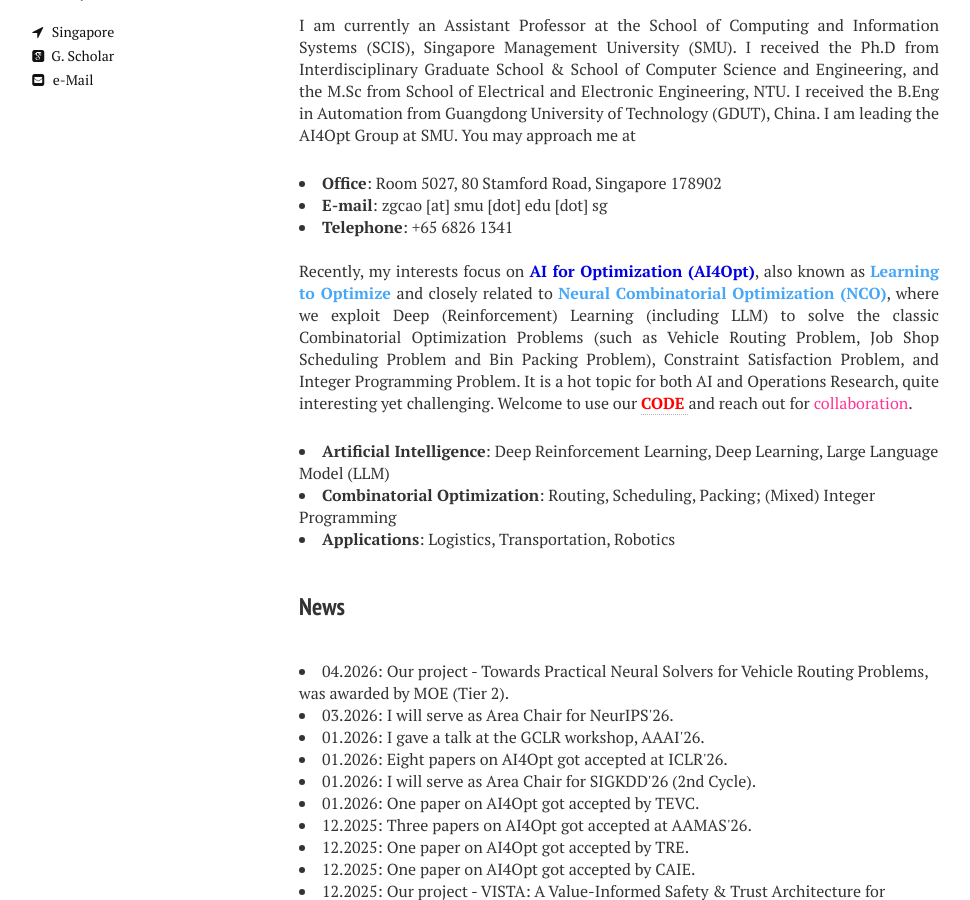
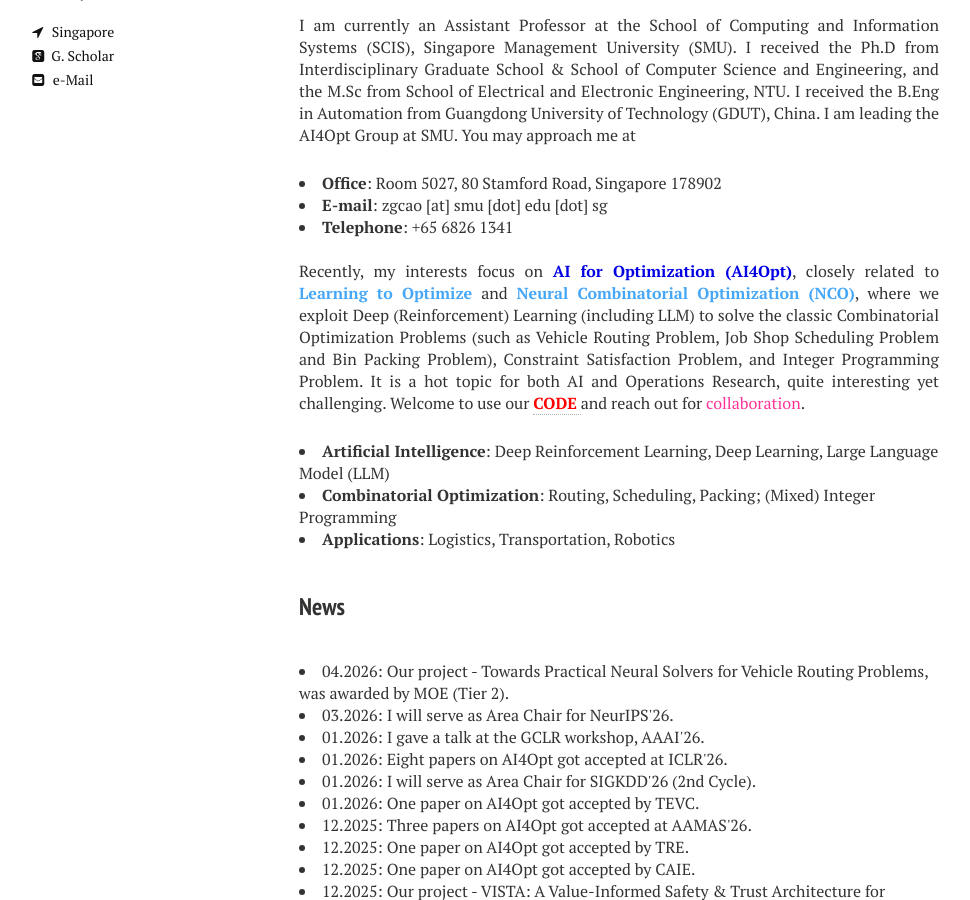
Before and after one commit to zhiguangcaosg/zhiguangcaosg.github.io, a Jekyll site: the page built from index.md, in a window 1280 px wide and 900 px high, scrolled down 412 px. Shown: the whole window, without its empty margins (21-991 px from the left). Built offline with Jekyll 4.4.1, drawn with Linux system fonts in a browser that asks for light colours; nearby versions of some CDN libraries.

Commit message:
Update index.md

```diff
--- a/index.md
+++ b/index.md
@@ -25,7 +25,7 @@ image: banner1.png
 <br />
 
 
-<p align="justify">Recently, my interests focus on <font color="#0000E3"><b>AI for Optimization (AI4Opt)</b></font>, also known as <font color="#47A7F7"><b>Learning to Optimize </b></font> and closely related to <font color="#47A7F7"><b>Neural Combinatorial Optimization (NCO)</b></font>, where we exploit Deep (Reinforcement) Learning (including LLM) to solve the classic Combinatorial Optimization Problems (such as Vehicle Routing Problem, Job Shop Scheduling Problem and Bin Packing Problem), Constraint Satisfaction Problem, and Integer Programming Problem. It is a hot topic for both AI and Operations Research, quite interesting yet challenging. Welcome to use our <a href="https://zhiguangcaosg.github.io/publications/"  target="_blank"> <font color="#FF0000"><b>CODE</b> </font></a> and reach out for <font color="#FF3396">collaboration</font>.
+<p align="justify">Recently, my interests focus on <font color="#0000E3"><b>AI for Optimization (AI4Opt)</b></font>, closely related to <font color="#47A7F7"><b>Learning to Optimize </b></font> and <font color="#47A7F7"><b>Neural Combinatorial Optimization (NCO)</b></font>, where we exploit Deep (Reinforcement) Learning (including LLM) to solve the classic Combinatorial Optimization Problems (such as Vehicle Routing Problem, Job Shop Scheduling Problem and Bin Packing Problem), Constraint Satisfaction Problem, and Integer Programming Problem. It is a hot topic for both AI and Operations Research, quite interesting yet challenging. Welcome to use our <a href="https://zhiguangcaosg.github.io/publications/"  target="_blank"> <font color="#FF0000"><b>CODE</b> </font></a> and reach out for <font color="#FF3396">collaboration</font>.
 </p>
 <li>
 <b>Artificial Intelligence</b>:  Deep Reinforcement Learning, Deep Learning, Large Language Model (LLM)
```
